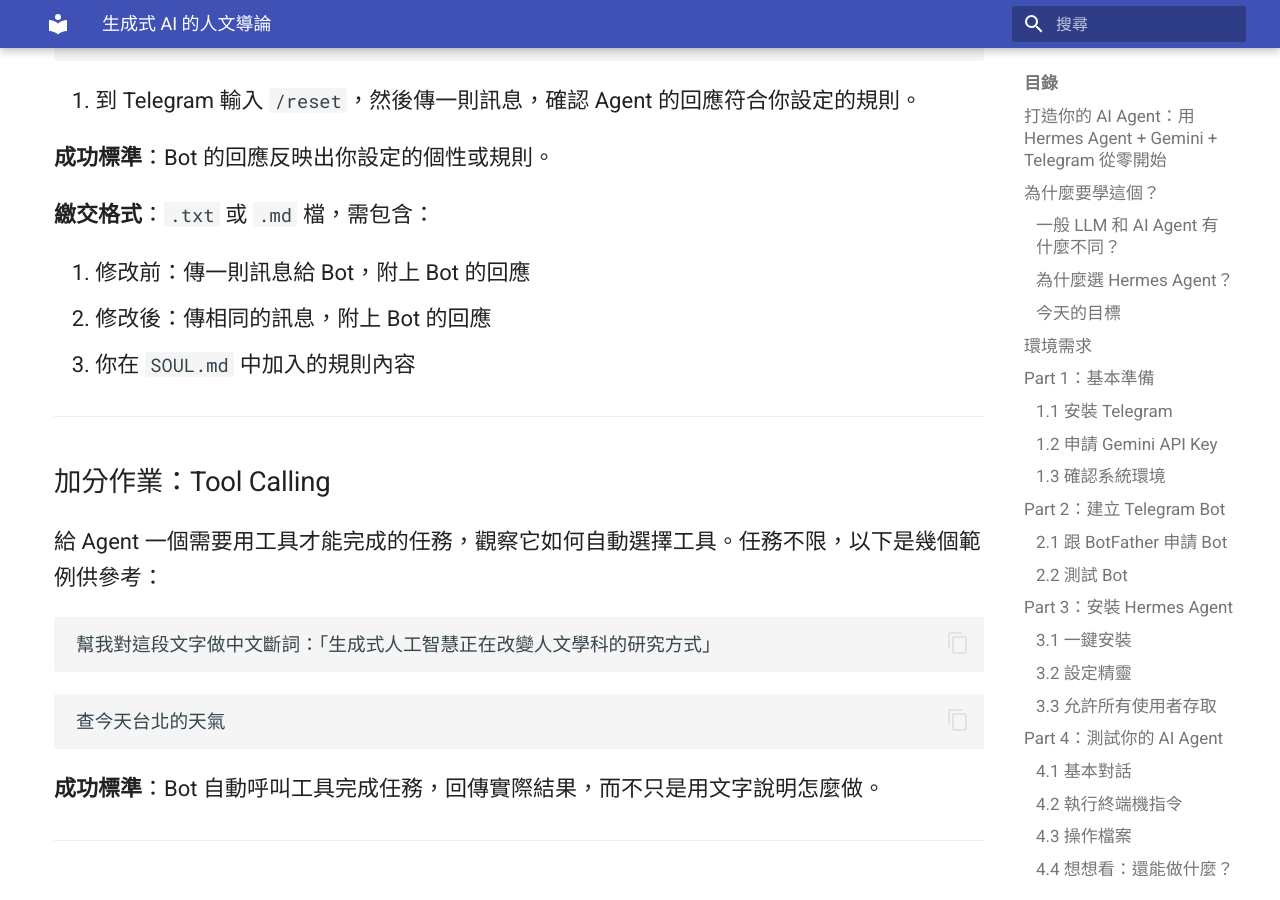
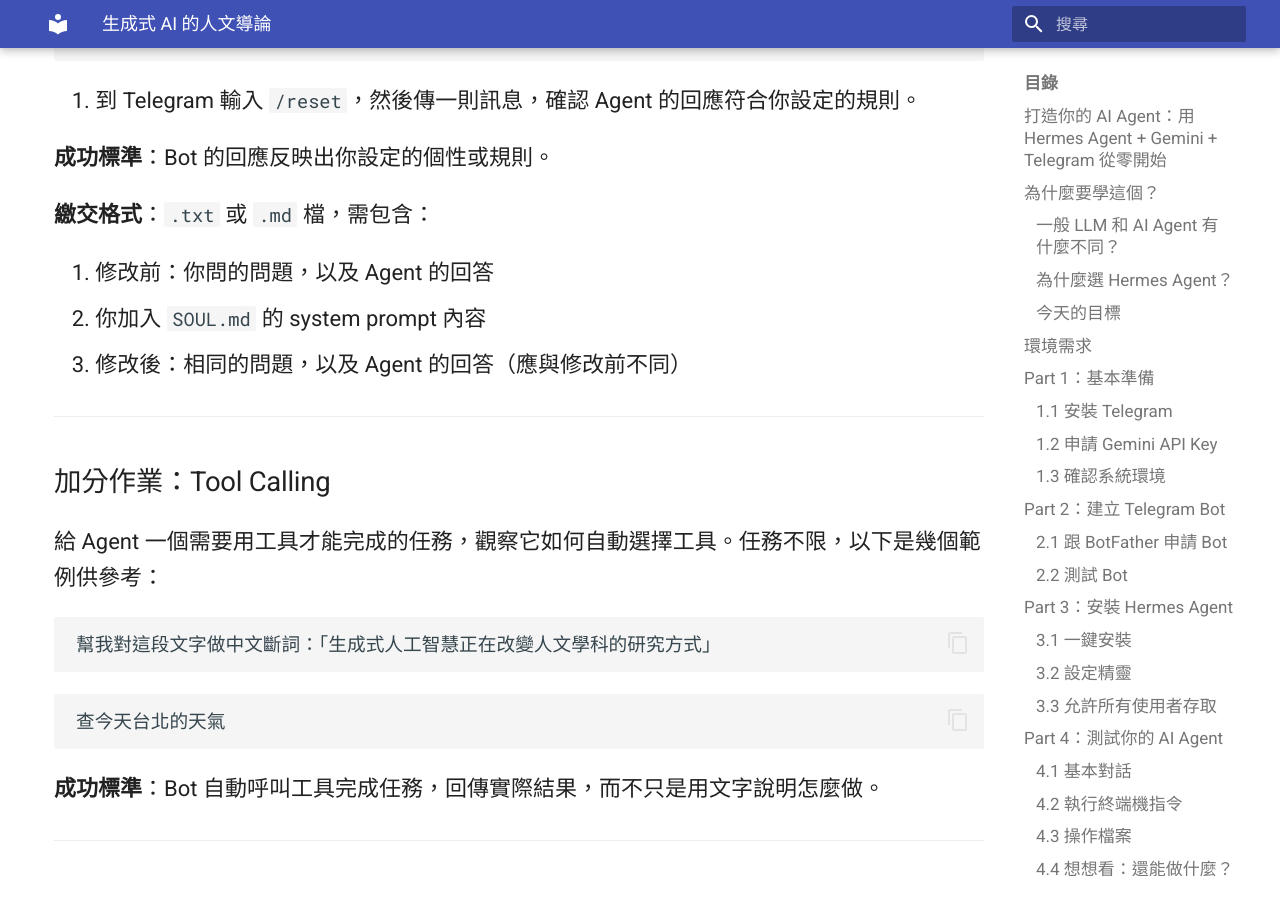
Before and after one commit to lopentu/hermes-agent-tutorial, an MkDocs documentation site: the page built from docs/index.md, in a window 1280 px wide and 900 px high, scrolled down 14248 px. Built offline with MkDocs 1.6.1 and Material for MkDocs 9.7.7, drawn with Linux system fonts in a browser that asks for light colours.

Commit message:
Clarify assignment submission format and order
Co-Authored-By: Claude Sonnet 4.6 <noreply@anthropic.com>

```diff
--- a/docs/index.md
+++ b/docs/index.md
@@ -443,9 +443,9 @@ hermes gateway start
 
 **繳交格式**：`.txt` 或 `.md` 檔，需包含：
 
-1. 修改前：傳一則訊息給 Bot，附上 Bot 的回應
-2. 修改後：傳相同的訊息，附上 Bot 的回應
-3. 你在 `SOUL.md` 中加入的規則內容
+1. 修改前：你問的問題，以及 Agent 的回答
+2. 你加入 `SOUL.md` 的 system prompt 內容
+3. 修改後：相同的問題，以及 Agent 的回答（應與修改前不同）
 
 ---
 
```
